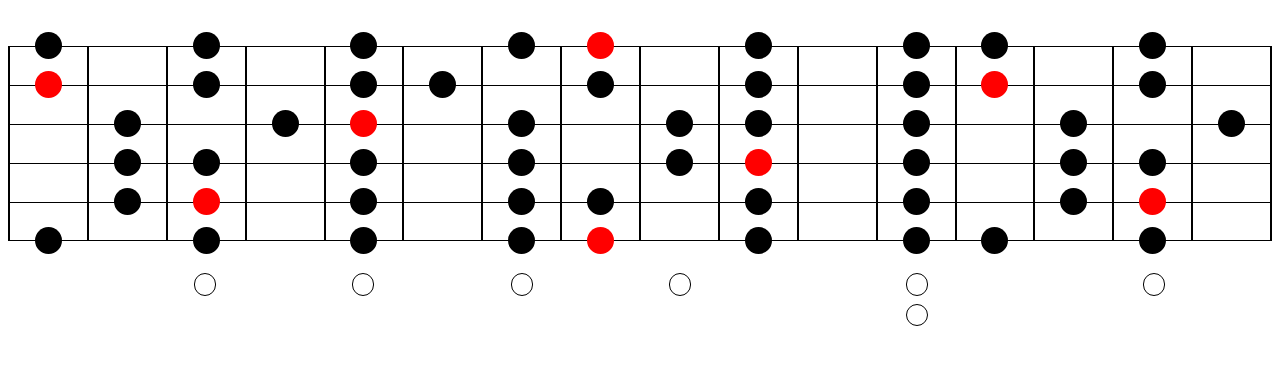
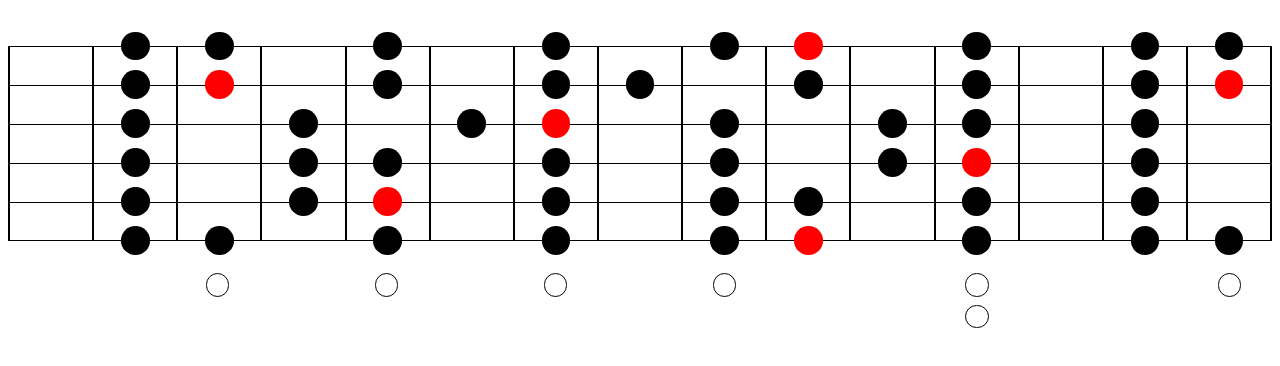
Before and after one commit to loic-h/guitar-sheet, a Svelte app: page / in a window 1280 px wide. Shown: the top 366 px of the page. Built offline with nearby package versions, Linux system fonts and the light colour scheme.

Commit message:
Migrate scale logic to scale component

```diff
--- a/src/components/Grid.svelte
+++ b/src/components/Grid.svelte
@@ -2,19 +2,11 @@
 import Cell from './Cell.svelte';
 import { allNotes, marks } from '../stores/index.js';
 
-export let pitches;
-export let scale;
-export let root;
-export let start = 0;
-export let end = 15;
+export let matrix = [];
+export let startFret = 0;
+export let endFret = 0;
 
-const range = end - start + 1;
-
-const getNotes = (stringIndex, cellIndex) => {
-  const startIndexOnString = getNoteIndex(pitches[stringIndex]);
-  const noteIndex = (startIndexOnString + cellIndex) % $allNotes.length;
-  return $allNotes[noteIndex];
-}
+const range = endFret - startFret + 1;
 
 const getMark = index => {
   const mark = $marks.find(el => {
@@ -23,56 +15,16 @@ const getMark = index => {
   });
   return mark ? ` ${mark.type}` : "";
 }
-
-const getScaleNotes = (root, intervals) => {
-  const rootIndex = getNoteIndex(root);
-  let pointer = rootIndex;
-  return [$allNotes[rootIndex]].concat(intervals.map(n => {
-    pointer = pointer + n;
-    if (pointer >= $allNotes.length) {
-      pointer = pointer % $allNotes.length;
-    }
-    return $allNotes[pointer]
-  }));
-};
-
-const getNoteIndex = note => {
-  return $allNotes.findIndex((_, i) => $allNotes[i].includes(note));
-};
-
-const isInScale = (note, scaleNotes = scaleNotes) => {
-  return scaleNotes.find(a => a.includes(note));
-};
-
-const getNotesOnString = stringIndex => {
-  const notes = [];
-  for (let i = 1; i <= range; i++) {
-    notes.push(getNotes(stringIndex, i));
-  }
-  return notes;
-}
-
-const getNoteType = notes => {
-  if (notes.includes(root)) {
-    return "root";
-  }
-  if (scaleNotes.includes(notes)) {
-    return "default";
-  }
-};
-
-
-let scaleNotes = getScaleNotes(root, scale.intervals);
 </script>
 
 <div class="grid">
-  {#each pitches.reverse() as pitch, stringIndex}
+  {#each matrix.reverse() as pitch, stringIndex}
     <div class="string">
-      {#each getNotesOnString(stringIndex) as notes, cellIndex}
+      {#each pitch as item}
         <Cell
           inFirstString={stringIndex === 0}
-          notes={notes}
-          noteType={getNoteType(notes)} />
+          notes={item.notes}
+          noteType={item.type} />
       {/each}
     </div>
   {/each}
--- a/src/components/Scale.svelte
+++ b/src/components/Scale.svelte
@@ -1,11 +1,68 @@
 <script>
-import { root, scale, tuning, scales, tunings } from '../stores/index.js';
+import { scales, tunings, allNotes } from '../stores/index.js';
 import Grid from './grid.svelte';
+
+export let scaleKey = 'major';
+export let root = 'd';
+export let tuningKey = 'standard';
+
+const startFret = 1;
+const endFret = 15;
+const tuning = $tunings[tuningKey];
+const pitches = tuning.pitches;
+const scale = $scales[scaleKey];
+const matrix = [];
+const range = endFret - startFret + 1;
+let scaleNotes;
+
+const getNotes = (stringIndex, cellIndex) => {
+  const startIndexOnString = getNoteIndex(pitches[stringIndex]);
+  const noteIndex = (startIndexOnString + cellIndex) % $allNotes.length;
+  return $allNotes[noteIndex];
+}
+
+const getScaleNotes = (root, intervals) => {
+  const rootIndex = getNoteIndex(root);
+  let pointer = rootIndex;
+  return [$allNotes[rootIndex]].concat(intervals.map(n => {
+    pointer = pointer + n;
+    if (pointer >= $allNotes.length) {
+      pointer = pointer % $allNotes.length;
+    }
+    return $allNotes[pointer]
+  }));
+};
+
+const getNoteIndex = note => {
+  return $allNotes.findIndex((_, i) => $allNotes[i].includes(note));
+};
+
+const getNoteType = notes => {
+  if (notes.includes(root)) {
+    return "root";
+  }
+  if (scaleNotes.includes(notes)) {
+    return "default";
+  }
+};
+
+$: {
+	scaleNotes = getScaleNotes(root, scale.intervals);
+
+	for (let i = 0; i < pitches.length; i++) {
+		matrix[i] = [];
+		for (let j = 0; j < range; j++) {
+			const notes = getNotes(i, j + startFret);
+			const type = getNoteType(notes);
+			matrix[i][j] = { notes, type }
+		}
+	}
+}
 </script>
 
 <div class="scale">
   <Grid
-		pitches={$tunings[$tuning]}
-		scale={$scales[$scale]}
-		root={$root} />
+		matrix={matrix}
+		startFret={startFret}
+		endFret={endFret} />
 </div>
--- a/src/data/tunings.json
+++ b/src/data/tunings.json
@@ -1,3 +1,6 @@
 {
-  "standard": ["e", "a", "d", "g", "b", "e"]
+  "standard": {
+    "label": "Standard",
+    "pitches": ["e", "a", "d", "g", "b", "e"]
+  }
 }
```
